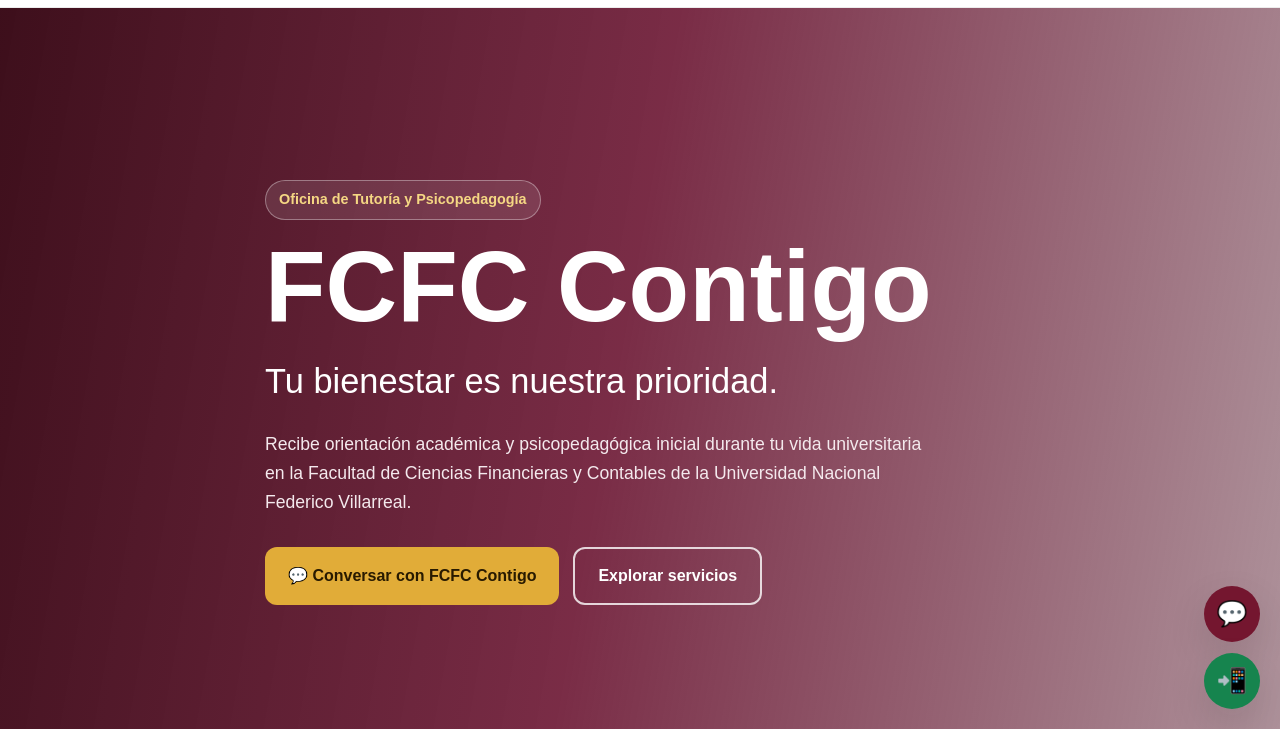
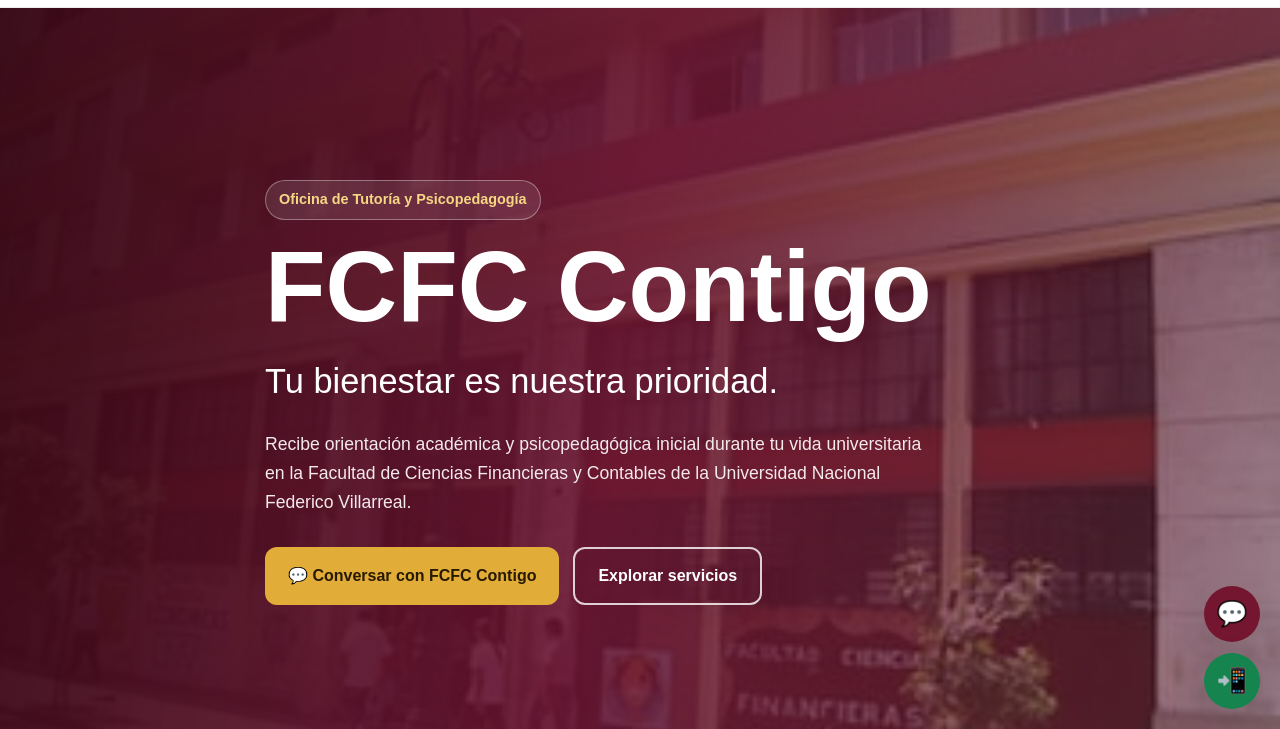
Before and after one commit to tutoriafcfc/tutoriafcfc.github.io, a plain HTML site: page index.html in a window 1280 px wide. Shown: the part 71-800 px from the top of the page. Drawn offline with Linux system fonts and the light colour scheme.

Commit message:
Change background image format from JPG to JPEG

```diff
--- a/index.html
+++ b/index.html
@@ -139,7 +139,7 @@
           rgba(105, 18, 47, 0.89) 48%,
           rgba(76, 15, 34, 0.45) 100%
         ),
-        url("facultad-fcfc.jpg") center / cover no-repeat;
+        url("facultad-fcfc.jpeg") center / cover no-repeat;
     }
 
     .portada-contenido {
```
